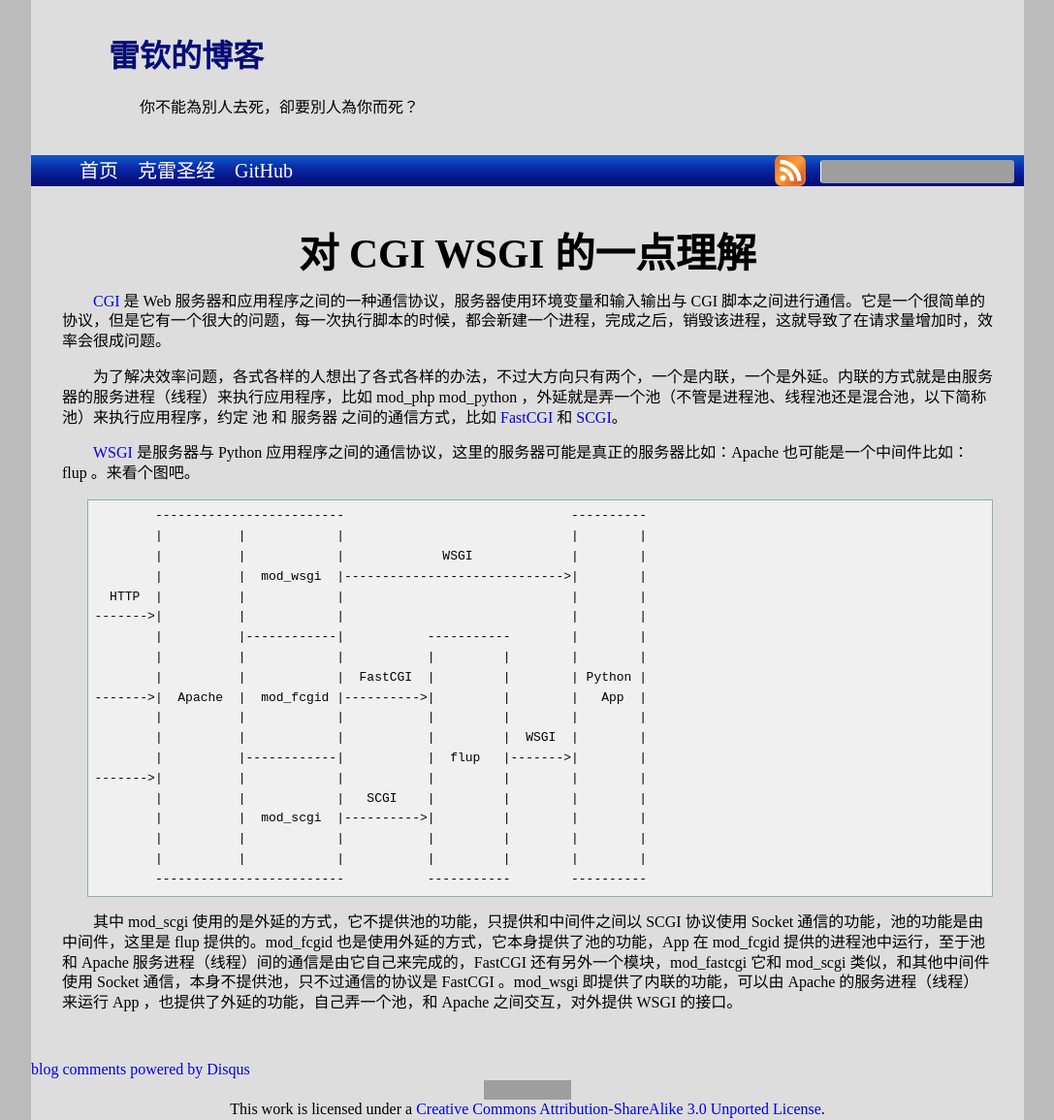
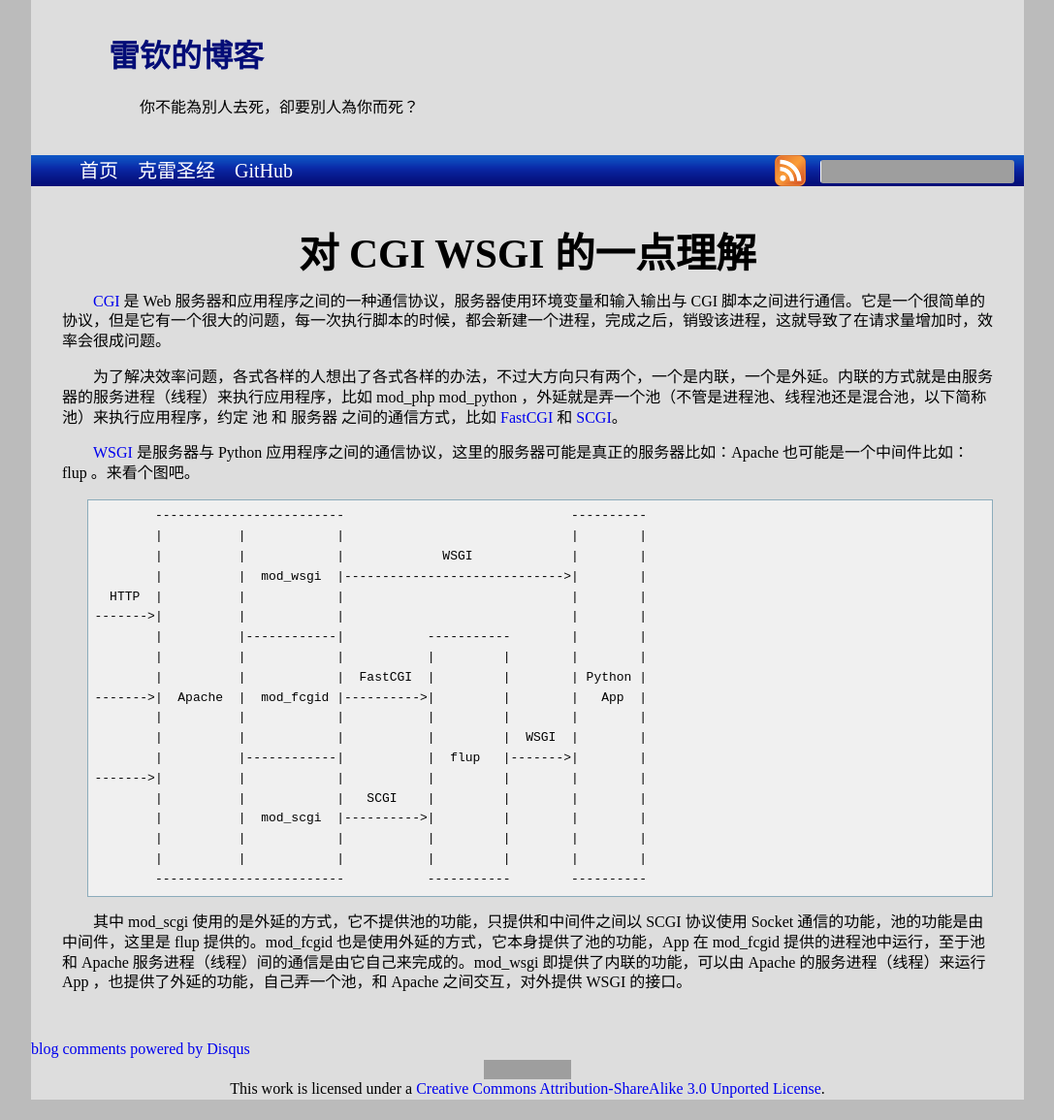
Before and after one commit to leiqin/leiqin.github.io, a Jekyll site: the page built from _posts/2012-12-09-对CGIWSGI的一点理解.markdown, in a window 1280 px wide. Shown: the whole page at 97% size, without its empty margins (96-1183 px from the left). Built offline with Jekyll 4.4.1, drawn with Linux system fonts in a browser that asks for light colours; nearby versions of some CDN libraries; comment, search, counter and statistics services are not loaded; after the commit the page ends 1134 px from its top, so only the background shows below that; grey boxes are pictures that could not be loaded.

Commit message:
修改关于 mod_fastcgi 的描述错误，它和 mod_fcgid 一样，本身提供进程池

```diff
--- a/_posts/2012-12-09-对CGIWSGI的一点理解.markdown
+++ b/_posts/2012-12-09-对CGIWSGI的一点理解.markdown
@@ -29,4 +29,4 @@ title: 对 CGI WSGI 的一点理解
             |          |            |           |         |        |        |
             -------------------------           -----------        ----------
 
-其中 mod\_scgi 使用的是外延的方式，它不提供池的功能，只提供和中间件之间以 SCGI 协议使用 Socket 通信的功能，池的功能是由中间件，这里是 flup 提供的。mod\_fcgid 也是使用外延的方式，它本身提供了池的功能，App 在 mod\_fcgid 提供的进程池中运行，至于池和 Apache 服务进程（线程）间的通信是由它自己来完成的，FastCGI 还有另外一个模块，mod\_fastcgi 它和 mod\_scgi 类似，和其他中间件使用 Socket 通信，本身不提供池，只不过通信的协议是 FastCGI 。mod\_wsgi 即提供了内联的功能，可以由 Apache 的服务进程（线程）来运行 App ，也提供了外延的功能，自己弄一个池，和 Apache 之间交互，对外提供 WSGI 的接口。
+其中 mod\_scgi 使用的是外延的方式，它不提供池的功能，只提供和中间件之间以 SCGI 协议使用 Socket 通信的功能，池的功能是由中间件，这里是 flup 提供的。mod\_fcgid 也是使用外延的方式，它本身提供了池的功能，App 在 mod\_fcgid 提供的进程池中运行，至于池和 Apache 服务进程（线程）间的通信是由它自己来完成的。mod\_wsgi 即提供了内联的功能，可以由 Apache 的服务进程（线程）来运行 App ，也提供了外延的功能，自己弄一个池，和 Apache 之间交互，对外提供 WSGI 的接口。
```
